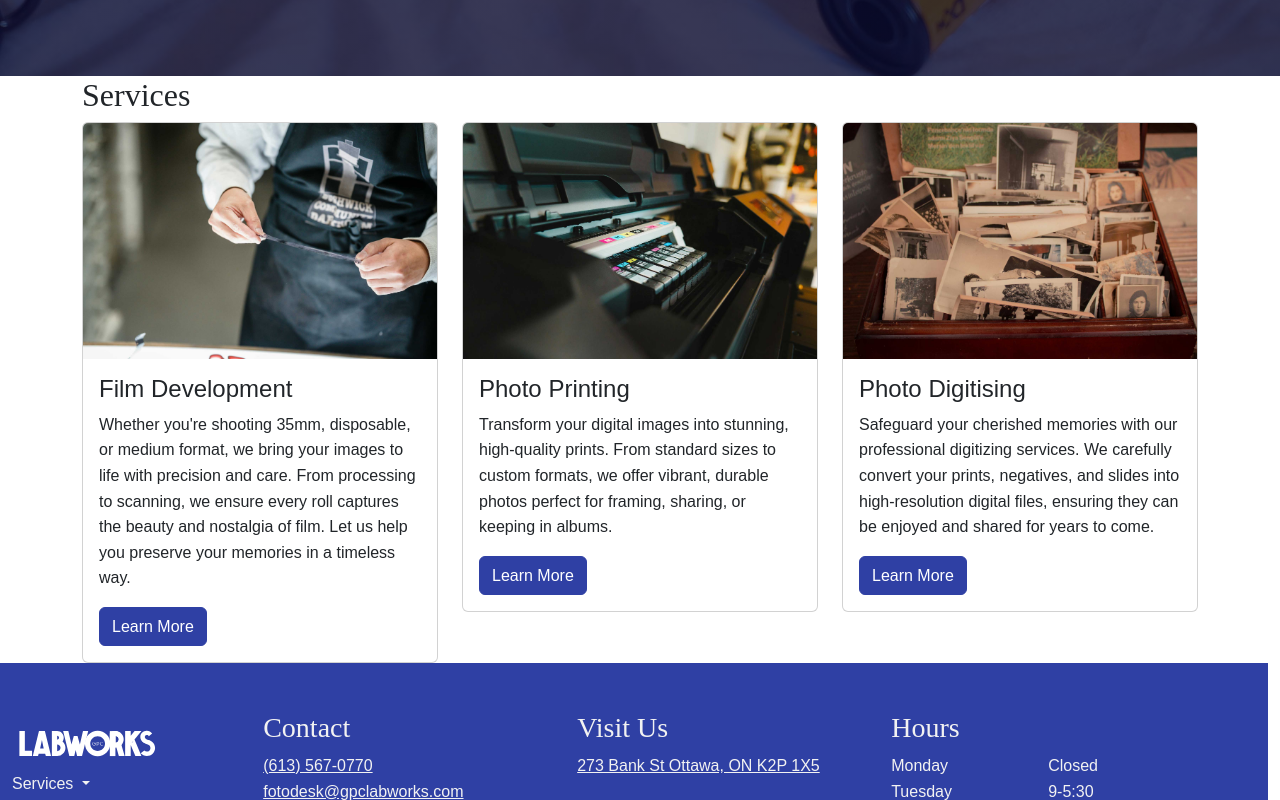
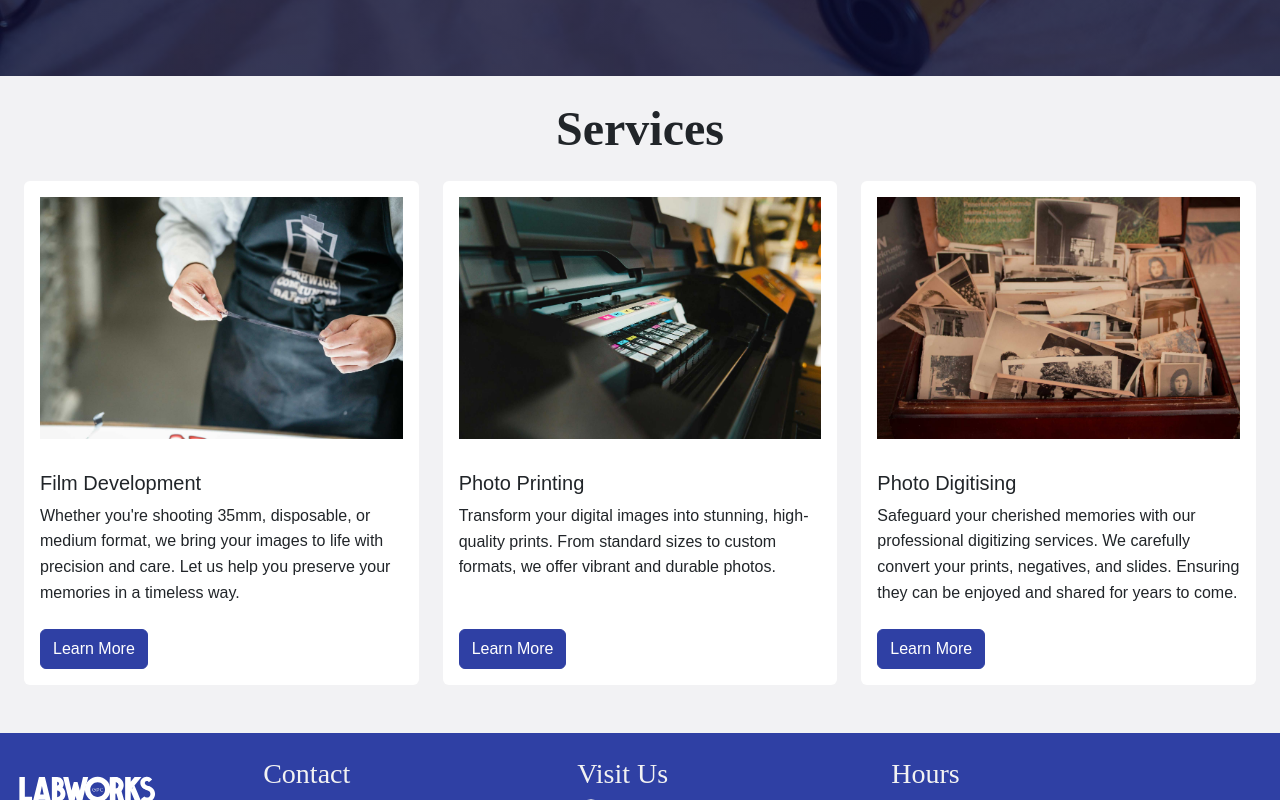
Before and after one commit to whee0107/dsn1713-final, a website: page index.html in a window 1280 px wide. Shown: the part 695-1495 px from the top of the page. Drawn offline with nearby package versions, Linux system fonts and the light colour scheme; a web font is replaced by a local one.

Commit message:
formatted home page began formatting footer

```diff
--- a/index.html
+++ b/index.html
@@ -52,46 +52,61 @@
 
 
         <section id="services">
-            <div class="container">
+            <div class="container-fluid mt-4">
 
-                <h2>Services</h2>
-                <div class="row">
-                    <div class="col-lg-4">
-                        <div class="card">
-                            <img src="../images/holding-film.jpg" class="card-img-top" alt="...">
-                            <div class="card-body">
-                                <h4 class="card-title">Film Development</h4>
-                                <p class="card-text">Whether you're shooting 35mm, disposable, or medium format, we bring your images to life with precision and care. From processing to scanning, we ensure every roll captures the beauty and nostalgia of film. Let us help you preserve your memories in a timeless way.</p>
-                                <a href="#" class="btn btn-primary">Learn More</a>
+                <h2 class="text-center">Services</h2>
+
+                <div class="container-fluid my-4">
+                    <div class="row row-cols-1 row-cols-lg-3 g-4">
+                        <div class="col">
+                            <div class="card h-100 border-0">
+                                <img src="../images/holding-film.jpg" class="card-img-top img-fluid p-3" alt="Film Development">
+                                <div class="card-body d-flex flex-column">
+                                    <h5 class="card-title">Film Development</h5>
+                                    <p class="card-text mb-auto">
+                                    Whether you're shooting 35mm, disposable, or medium format, we bring your images to life with precision and care. Let us help you preserve your memories in a timeless way.
+                                    </p>
+                                    <div class="mt-3">
+                                        <a href="#" class="btn btn-primary mt-2">Learn More</a>
                                     </div>
                                 </div>
                             </div>
-                    <div class="col-lg-4">
-                        <div class="card">
-                            <img src="../images/printer.jpg" class="card-img-top" alt="...">
-                            <div class="card-body">
-                                <h4 class="card-title">Photo Printing</h4>
-                                <p class="card-text">Transform your digital images into stunning, high-quality prints. From standard sizes to custom formats, we offer vibrant, durable photos perfect for framing, sharing, or keeping in albums.</p>
-                                <a href="#" class="btn btn-primary">Learn More</a>
+                        </div>
+                        <div class="col">
+                            <div class="card h-100 border-0">
+                                <img src="../images/printer.jpg" class="card-img-top img-fluid p-3" alt="Photo Printing">
+                                <div class="card-body d-flex flex-column">
+                                    <h5 class="card-title">Photo Printing</h5>
+                                    <p class="card-text mb-auto">
+                                    Transform your digital images into stunning, high-quality prints. From standard sizes to custom formats, we offer vibrant and durable photos.
+                                    </p>
+                                    <div class="mt-3">
+                                        <a href="#" class="btn btn-primary mt-2">Learn More</a>
                                     </div>
                                 </div>
                             </div>
-                    <div class="col-lg-4">
-
-                        <div class="card">
-                            <img src="../images/old-photo-box.jpg" class="card-img-top" alt="...">
-                            <div class="card-body">
-                                <h4 class="card-title">Photo Digitising</h4>
-                                <p class="card-text">Safeguard your cherished memories with our professional digitizing services. We carefully convert your prints, negatives, and slides into high-resolution digital files, ensuring they can be enjoyed and shared for years to come.</p>
-                                <a href="#" class="btn btn-primary">Learn More</a>
+                        </div>
+                        <div class="col">
+                            <div class="card h-100 border-0">
+                                <img src="../images/old-photo-box.jpg" class="card-img-top img-fluid p-3" alt="Photo Digitising">
+                                <div class="card-body d-flex flex-column">
+                                    <h5 class="card-title">Photo Digitising</h5>
+                                    <p class="card-text mb-auto">
+                                    Safeguard your cherished memories with our professional digitizing services. We carefully convert your prints, negatives, and slides. Ensuring they can be enjoyed and shared for years to come.
+                                    </p>
+                                    <div class="mt-3">
+                                        <a href="#" class="btn btn-primary mt-2">Learn More</a>
                                     </div>
                                 </div>
                             </div>
                         </div>
                     </div>
-        </section>
-        <footer>
-            <div class="container-fluid bg-primary text-light row row-cols-5 py-5">
+                </div> <!-- End of services container -->
+            </div>
+        </section> <!-- End of services section -->
+
+        <footer class="bg-primary pb-5">
+            <div class="mt-5 container-fluid text-light row row-cols-lg-5 g-4">
                 <div class="col">
                     <a href="index.html"><img src="images/wordmark-light.svg" width="150px"></a>
                     <ul class="nav flex-column">
@@ -113,15 +128,16 @@
                 <div class="col-lg-3">
                     <h3>Contact</h3>
                     <ul class="nav flex-column">
-                        <li><a href="#">(613) 567-0770</a></li>
-                        <li><a href="#">fotodesk@gpclabworks.com</a></li>
-                        <li><a href="#"><img src="images/icons/instagram.svg"></a></li>
-                        <li><a href="#"><img src="images/icons/linkedin.svg"></a></li>
+                        <li><a href="#"><svg xmlns="http://www.w3.org/2000/svg" width="24" height="24" viewBox="0 0 24 24" fill="none" stroke="currentColor" stroke-width="2" stroke-linecap="round" stroke-linejoin="round" class="lucide lucide-phone"><path d="M22 16.92v3a2 2 0 0 1-2.18 2 19.79 19.79 0 0 1-8.63-3.07 19.5 19.5 0 0 1-6-6 19.79 19.79 0 0 1-3.07-8.67A2 2 0 0 1 4.11 2h3a2 2 0 0 1 2 1.72 12.84 12.84 0 0 0 .7 2.81 2 2 0 0 1-.45 2.11L8.09 9.91a16 16 0 0 0 6 6l1.27-1.27a2 2 0 0 1 2.11-.45 12.84 12.84 0 0 0 2.81.7A2 2 0 0 1 22 16.92z"/></svg>(613) 567-0770</a></li>
+                        <li><a href="#"><svg xmlns="http://www.w3.org/2000/svg" width="24" height="24" viewBox="0 0 24 24" fill="none" stroke="currentColor" stroke-width="2" stroke-linecap="round" stroke-linejoin="round" class="lucide lucide-mail"><rect width="20" height="16" x="2" y="4" rx="2"/><path d="m22 7-8.97 5.7a1.94 1.94 0 0 1-2.06 0L2 7"/></svg>fotodesk@gpclabworks.com</a></li>
+                        <li><a href="#"><svg xmlns="http://www.w3.org/2000/svg" width="24" height="24" viewBox="0 0 24 24" fill="none" stroke="currentColor" stroke-width="2" stroke-linecap="round" stroke-linejoin="round" class="lucide lucide-instagram"><rect width="20" height="20" x="2" y="2" rx="5" ry="5"/><path d="M16 11.37A4 4 0 1 1 12.63 8 4 4 0 0 1 16 11.37z"/><line x1="17.5" x2="17.51" y1="6.5" y2="6.5"/></svg></a></li>
+                        <li><a href="#"><svg xmlns="http://www.w3.org/2000/svg" width="24" height="24" viewBox="0 0 24 24" fill="none" stroke="currentColor" stroke-width="2" stroke-linecap="round" stroke-linejoin="round" class="lucide lucide-linkedin"><path d="M16 8a6 6 0 0 1 6 6v7h-4v-7a2 2 0 0 0-2-2 2 2 0 0 0-2 2v7h-4v-7a6 6 0 0 1 6-6z"/><rect width="4" height="12" x="2" y="9"/><circle cx="4" cy="4" r="2"/></svg></a></li>
                     </ul>
                 </div>
 
                 <div class="col-lg-3">
                     <h3>Visit Us</h3>
+                    <svg xmlns="http://www.w3.org/2000/svg" width="28" height="28" viewBox="0 0 24 24" fill="none" stroke="currentColor" stroke-width="2" stroke-linecap="round" stroke-linejoin="round" class="lucide lucide-map-pin"><path d="M20 10c0 4.993-5.539 10.193-7.399 11.799a1 1 0 0 1-1.202 0C9.539 20.193 4 14.993 4 10a8 8 0 0 1 16 0"/><circle cx="12" cy="10" r="3"/></svg>
                     <ul class="nav flex-column">
                         <li><a href="#">273 Bank St
                             Ottawa, ON  K2P 1X5</a></li>
@@ -131,7 +147,7 @@
                 <div class="col-lg-3">
                     <h3>Hours</h3>
                     <div>
-                        <div class="row row-cols-2">
+                        <div class="row row-cols-2 g-1" style="max-width: 500px;">
                             <div class="col">Monday</div>
                             <div class="col">Closed</div>
                             <div class="col">Tuesday</div>
--- a/scss/custom.scss
+++ b/scss/custom.scss
@@ -6,7 +6,7 @@
 
 
 // body bg color
-// $body-bg: #f80;
+
 
 
 
@@ -22,6 +22,9 @@ $success: #b7e3cc;
 $light: #f2f2f2;
 $dark: #0A092D;
 
+$body-bg: rgba($dark, .05);
+
+// navbar
 $navbar-dark-color:                 rgba($light, .75);
 $navbar-dark-hover-color:           rgba($light, 1);
 $navbar-dark-active-color:          $success;
@@ -32,6 +35,9 @@ $navbar-dark-toggler-border-color:  rgba($light, .1);
 $navbar-dark-brand-color:           $navbar-dark-active-color;
 $navbar-dark-brand-hover-color:     $navbar-dark-active-color;
 
+// Card
+$card-bg: #fff;
+
 // // Typography
 $font-family-sans-serif: "Proxima Nova", sans-serif;
 $font-family-serif: "Abril Display", serif;
@@ -39,10 +45,11 @@ $font-family-serif: "Abril Display", serif;
 $link-color: $light;
 h1{
     font-family: $font-family-serif;
-    font-weight: bold !important;
+    font-weight: 900 !important;
 }
 h2{
     font-family: $font-family-serif;
+    font-weight: 700 !important;
 }
 h3{
     font-family: $font-family-serif;
@@ -51,7 +58,7 @@ h4{
     font-family: $font-family-sans-serif;
 }
 $h1-font-size: 1rem * 6;
-$h2-font-size: 1rem * 2;
+$h2-font-size: 1rem * 3;
 $h3-font-size: 1rem * 1.75;
 $line-height-base: 1.6;
 #main-hero{
```
Also changed, not shown: css/custom.css, 3 other files. Lines whose indentation alone changed are shown as unchanged.
